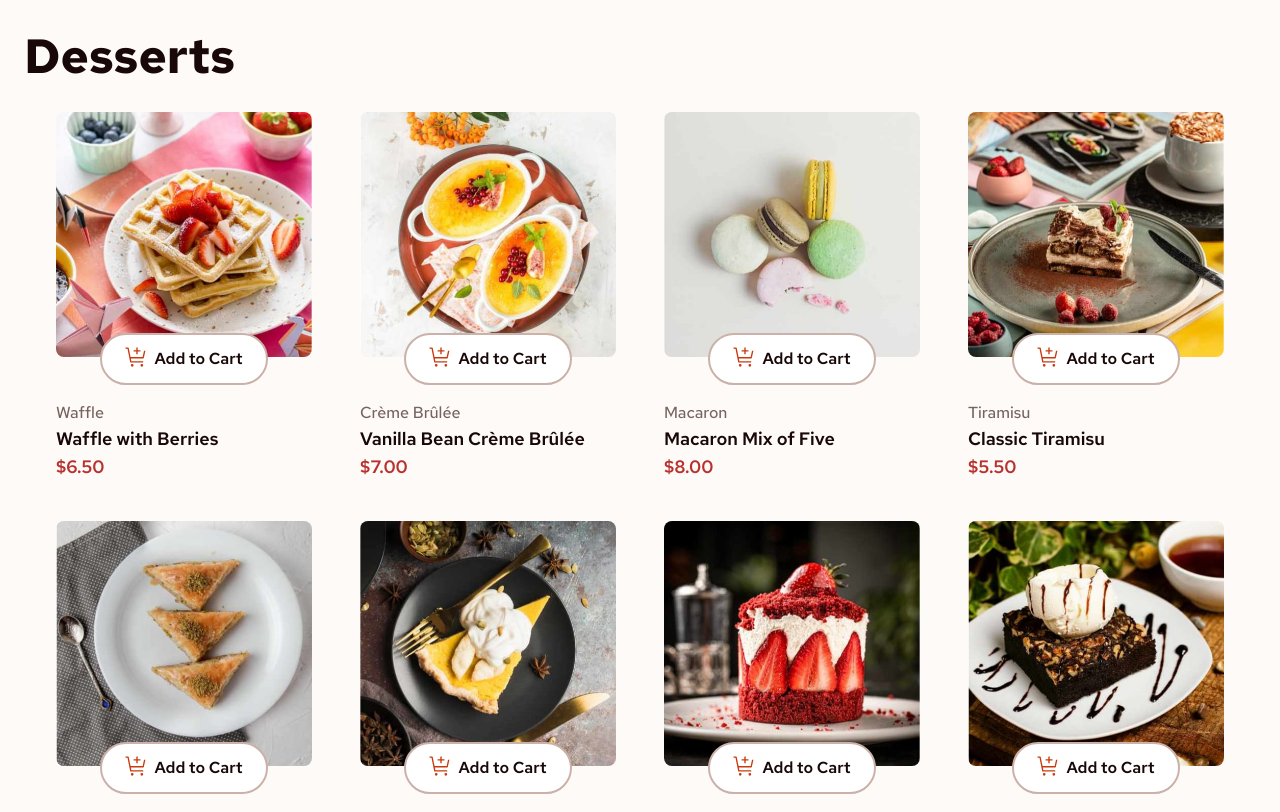
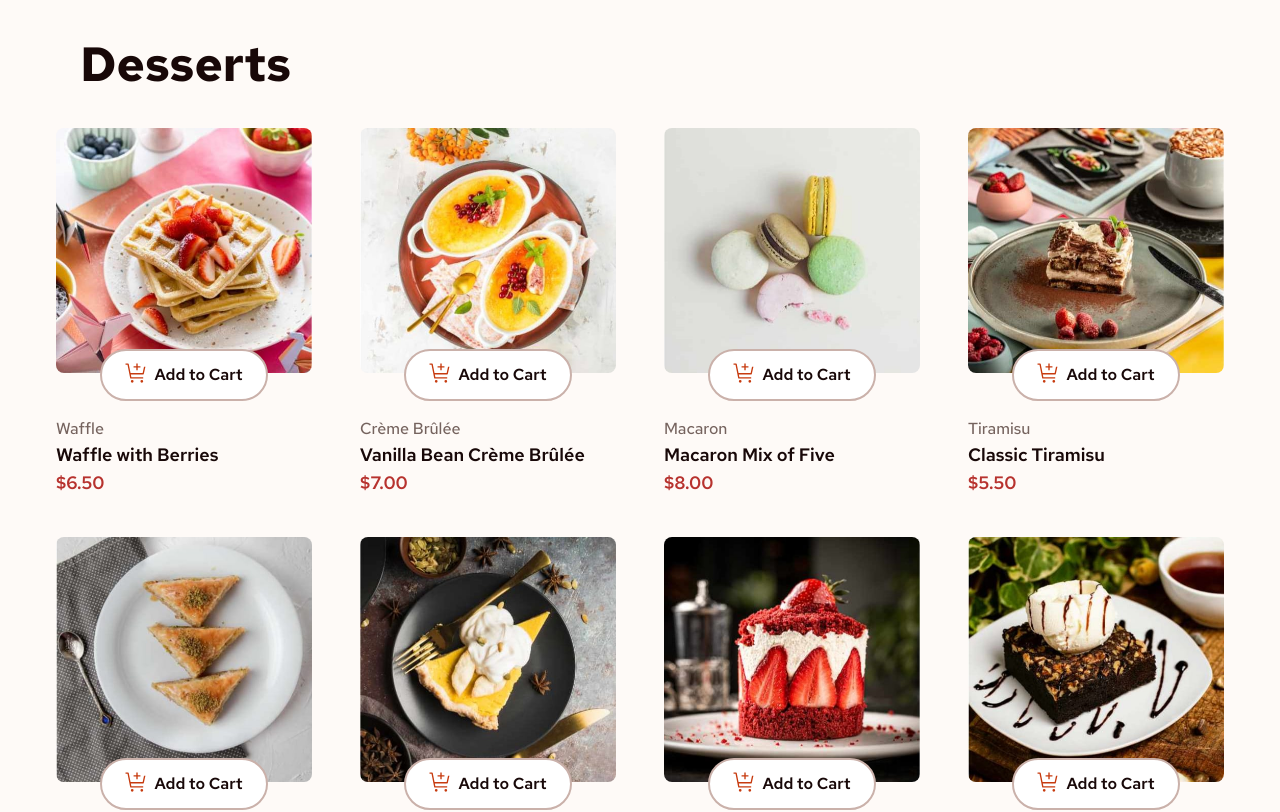
Before and after one commit to Abaljerind/product-list-with-card, a React (Vite) app: page / in a window 1280 px wide. Shown: the top 812 px of the page. Built offline with nearby package versions, Linux system fonts and the light colour scheme.

Commit message:
Add style for breakpoint md

```diff
--- a/src/components/Title.jsx
+++ b/src/components/Title.jsx
@@ -1,6 +1,6 @@
 export function Title() {
   return (
-    <h1 className="font-red-hat my-8 ml-6 text-5xl font-bold text-rose-900">
+    <h1 className="font-red-hat my-8 ml-6 text-5xl font-bold text-rose-900 md:my-10 md:px-14 md:text-5xl">
       Desserts
     </h1>
   );
```
